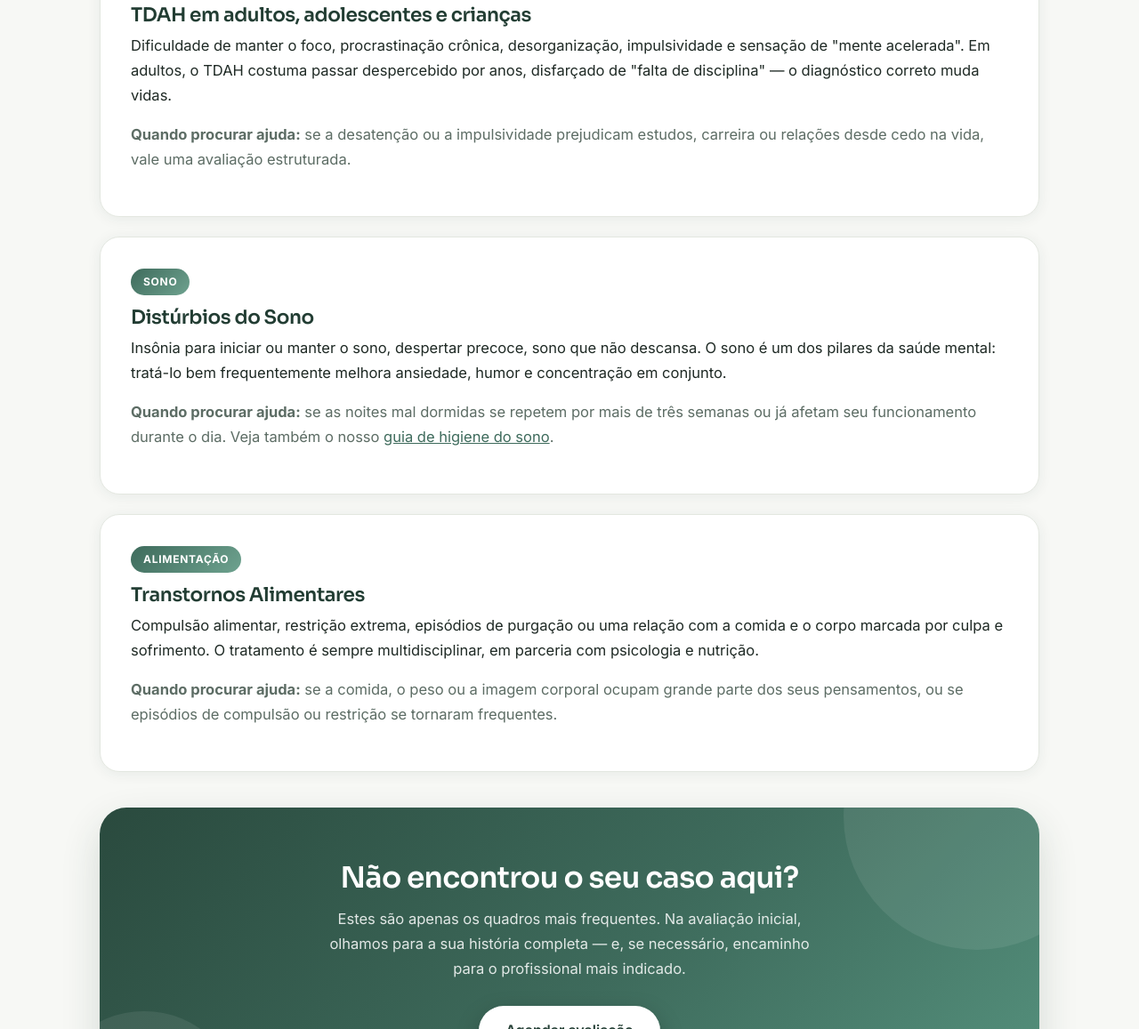
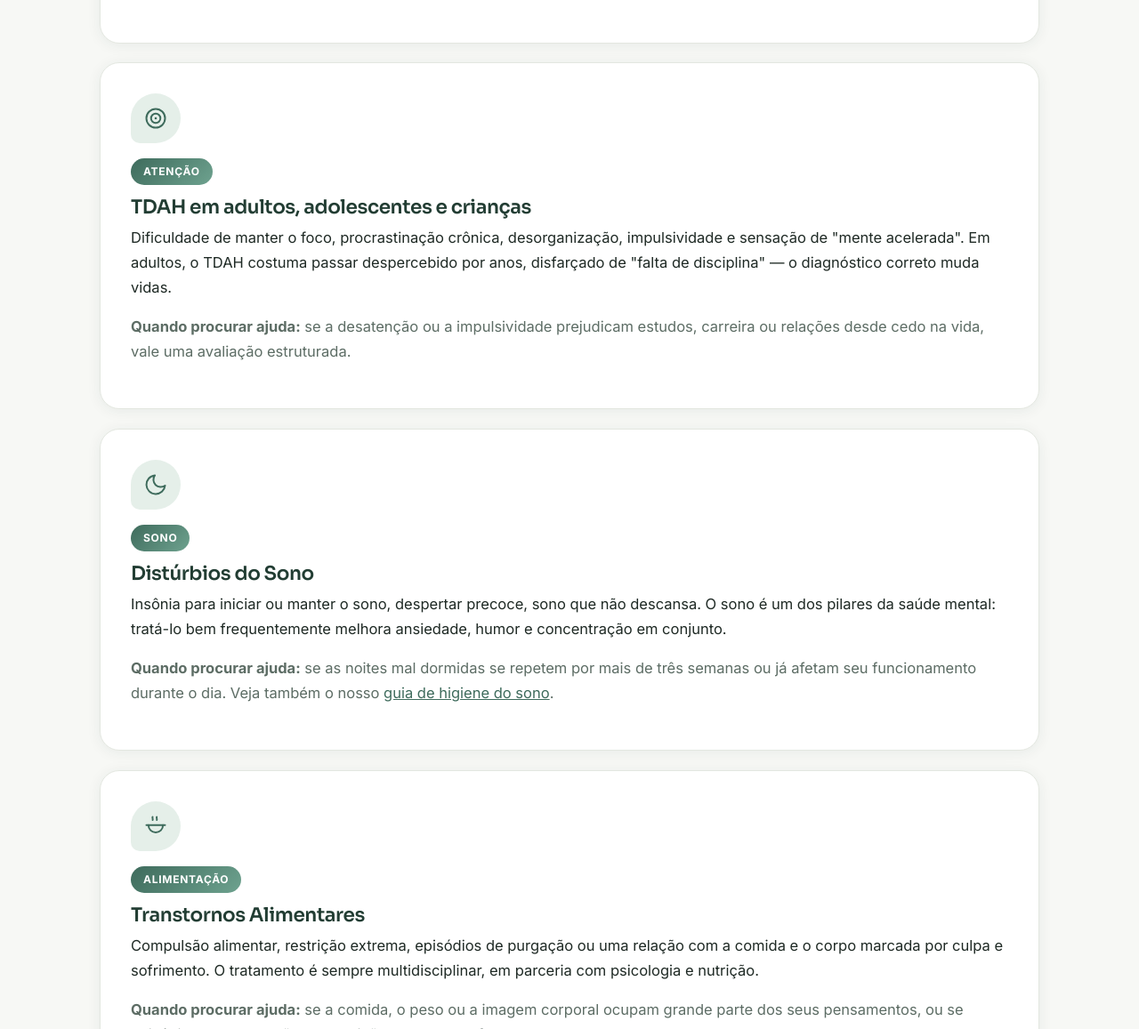
Before and after one commit to mkbraion/site-psiquiatria, a website: page tratamentos.html in a window 1280 px wide. Shown: the part 1166-2323 px from the top of the page at 89% size. Drawn offline with Linux system fonts and the light colour scheme.

Commit message:
Ilustracao botanica de linha no hero (substitui placeholder AM) e icones desenhados nos 5 blocos da pagina de tratamentos

```diff
--- a/css/styles.css
+++ b/css/styles.css
@@ -313,6 +313,7 @@ img { max-width: 100%; display: block; }
   opacity: 0.95;
   z-index: 1;
 }
+.hero-ilustra { width: 62%; height: auto; z-index: 1; opacity: 0.96; }
 .anel {
   position: absolute;
   border: 2px dashed rgba(255, 255, 255, 0.35);
@@ -508,6 +509,19 @@ img { max-width: 100%; display: block; }
 }
 .tratamento:hover { transform: translateY(-5px); box-shadow: var(--sombra-alta); border-color: var(--verde-2); }
 .tratamento h3 { font-size: 1.35rem; }
+.tratamento .icone {
+  width: 56px;
+  height: 56px;
+  border-radius: 50% 50% 50% 10px;
+  background: var(--verde-claro);
+  color: var(--verde);
+  display: flex;
+  align-items: center;
+  justify-content: center;
+  margin-bottom: 16px;
+}
+.tratamento .icone svg { width: 28px; height: 28px; }
+.tratamento:hover .icone { background: var(--verde); color: #fff; transition: background 0.3s, color 0.3s; }
 .tratamento .tag {
   display: inline-block;
   background: var(--grad);
--- a/tratamentos.html
+++ b/tratamentos.html
@@ -42,6 +42,7 @@
     <div class="container">
 
       <article class="tratamento" id="ansiedade">
+        <div class="icone"><svg viewBox="0 0 24 24" fill="none" stroke="currentColor" stroke-width="1.7" stroke-linecap="round" stroke-linejoin="round"><path d="M2 7c2-2.2 4-2.2 6 0s4 2.2 6 0 4-2.2 6 0"/><path d="M2 12c2-2.2 4-2.2 6 0s4 2.2 6 0 4-2.2 6 0"/><path d="M2 17c2-2.2 4-2.2 6 0s4 2.2 6 0 4-2.2 6 0"/></svg></div>
         <span class="tag">Ansiedade</span>
         <h3>Transtornos de Ansiedade e Burnout</h3>
         <p>Preocupação difícil de controlar, tensão constante, coração acelerado, crises de pânico, evitação de situações sociais ou esgotamento profundo ligado ao trabalho. A ansiedade é útil em doses pequenas — o problema é quando ela assume o comando da rotina.</p>
@@ -49,6 +50,7 @@
       </article>
 
       <article class="tratamento" id="depressao">
+        <div class="icone"><svg viewBox="0 0 24 24" fill="none" stroke="currentColor" stroke-width="1.7" stroke-linecap="round" stroke-linejoin="round"><path d="M12 21v-9"/><path d="M12 12C12 8 9 6 5 6c0 4 3 6 7 6z"/><path d="M12 14c0-3 2.5-5 6-5 0 3-2.5 5-6 5z"/></svg></div>
         <span class="tag">Humor</span>
         <h3>Depressão e Transtornos do Humor</h3>
         <p>Tristeza que não passa, perda de interesse pelo que antes dava prazer, cansaço desproporcional, alterações de apetite e sono, sentimento de culpa ou vazio. Também acompanho quadros de transtorno bipolar, em que períodos de depressão se alternam com fases de energia e impulsividade elevadas.</p>
@@ -56,6 +58,7 @@
       </article>
 
       <article class="tratamento" id="tdah">
+        <div class="icone"><svg viewBox="0 0 24 24" fill="none" stroke="currentColor" stroke-width="1.7" stroke-linecap="round" stroke-linejoin="round"><circle cx="12" cy="12" r="9"/><circle cx="12" cy="12" r="4.5"/><circle cx="12" cy="12" r="1.1" fill="currentColor" stroke="none"/></svg></div>
         <span class="tag">Atenção</span>
         <h3>TDAH em adultos, adolescentes e crianças</h3>
         <p>Dificuldade de manter o foco, procrastinação crônica, desorganização, impulsividade e sensação de "mente acelerada". Em adultos, o TDAH costuma passar despercebido por anos, disfarçado de "falta de disciplina" — o diagnóstico correto muda vidas.</p>
@@ -63,6 +66,7 @@
       </article>
 
       <article class="tratamento" id="sono">
+        <div class="icone"><svg viewBox="0 0 24 24" fill="none" stroke="currentColor" stroke-width="1.7" stroke-linecap="round" stroke-linejoin="round"><path d="M21 12.8A9 9 0 1 1 11.2 3 7 7 0 0 0 21 12.8z"/></svg></div>
         <span class="tag">Sono</span>
         <h3>Distúrbios do Sono</h3>
         <p>Insônia para iniciar ou manter o sono, despertar precoce, sono que não descansa. O sono é um dos pilares da saúde mental: tratá-lo bem frequentemente melhora ansiedade, humor e concentração em conjunto.</p>
@@ -70,6 +74,7 @@
       </article>
 
       <article class="tratamento" id="alimentares">
+        <div class="icone"><svg viewBox="0 0 24 24" fill="none" stroke="currentColor" stroke-width="1.7" stroke-linecap="round" stroke-linejoin="round"><path d="M3 11h18"/><path d="M5 11a7 7 0 0 0 14 0"/><path d="M9 3c-.6 1 .6 2 0 3M13 3c-.6 1 .6 2 0 3"/></svg></div>
         <span class="tag">Alimentação</span>
         <h3>Transtornos Alimentares</h3>
         <p>Compulsão alimentar, restrição extrema, episódios de purgação ou uma relação com a comida e o corpo marcada por culpa e sofrimento. O tratamento é sempre multidisciplinar, em parceria com psicologia e nutrição.</p>
```
Also changed, not shown: index.html (+11 -2 lines).
